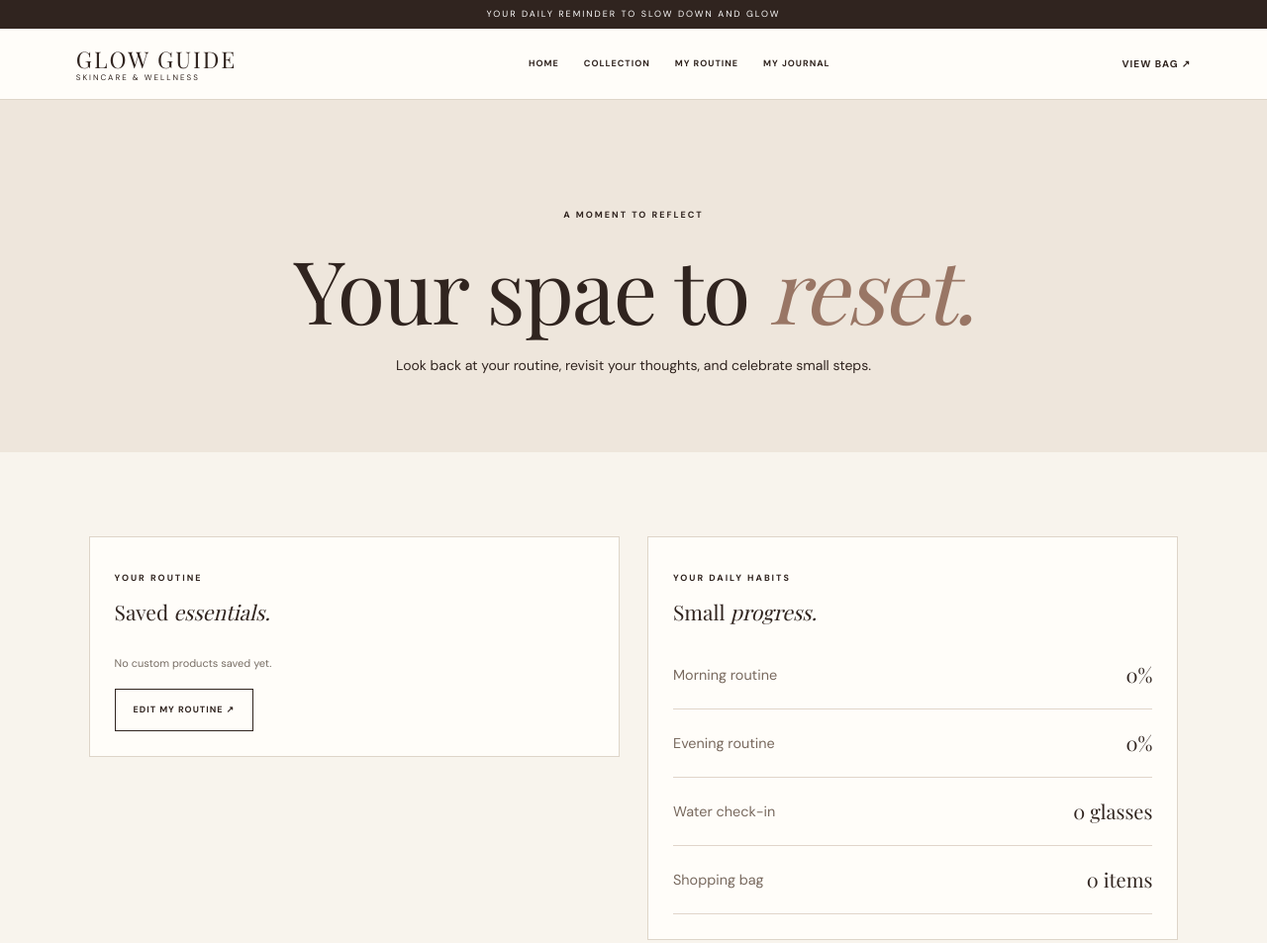
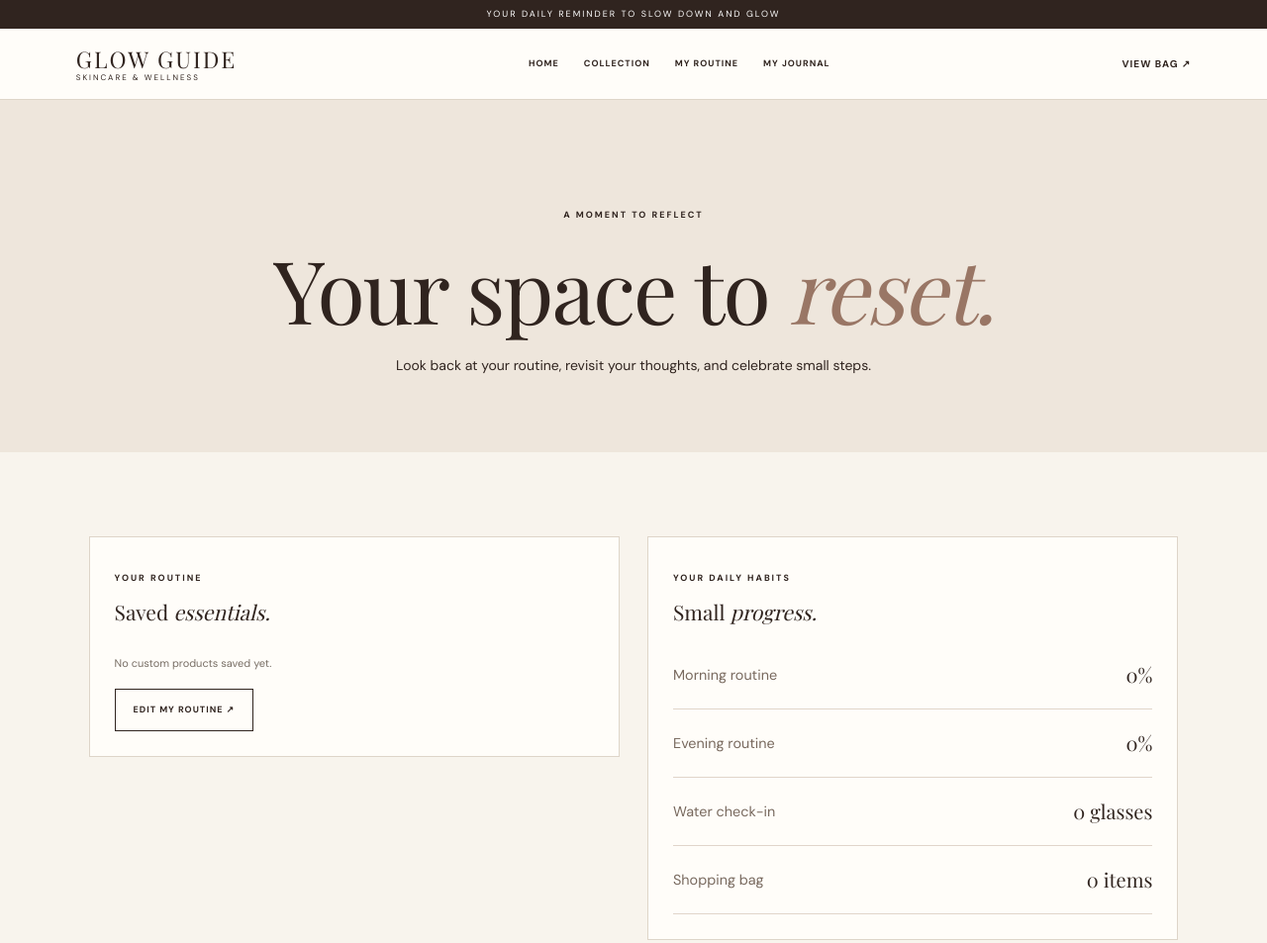
Before and after one commit to barasanancy105-dotcom/radiance-is-ritual, a plain HTML site: page journal.html in a window 1280 px wide. Shown: the top 953 px of the page at 99% size. Drawn offline with nearby package versions, Linux system fonts and the light colour scheme.

Commit message:
fix: correct spelling of "spae" to "space" in journal.html

```diff
--- a/journal.html
+++ b/journal.html
@@ -30,7 +30,7 @@
     <main class="inner-page">
         <section class="page-hero">
             <p class="eyebrow">A MOMENT TO REFLECT</p>
-            <h1>Your spae to <em>reset.</em></h1>
+            <h1>Your space to <em>reset.</em></h1>
             <p>Look back at your routine, revisit your thoughts, and celebrate small steps.</p>
         </section>
 
```
